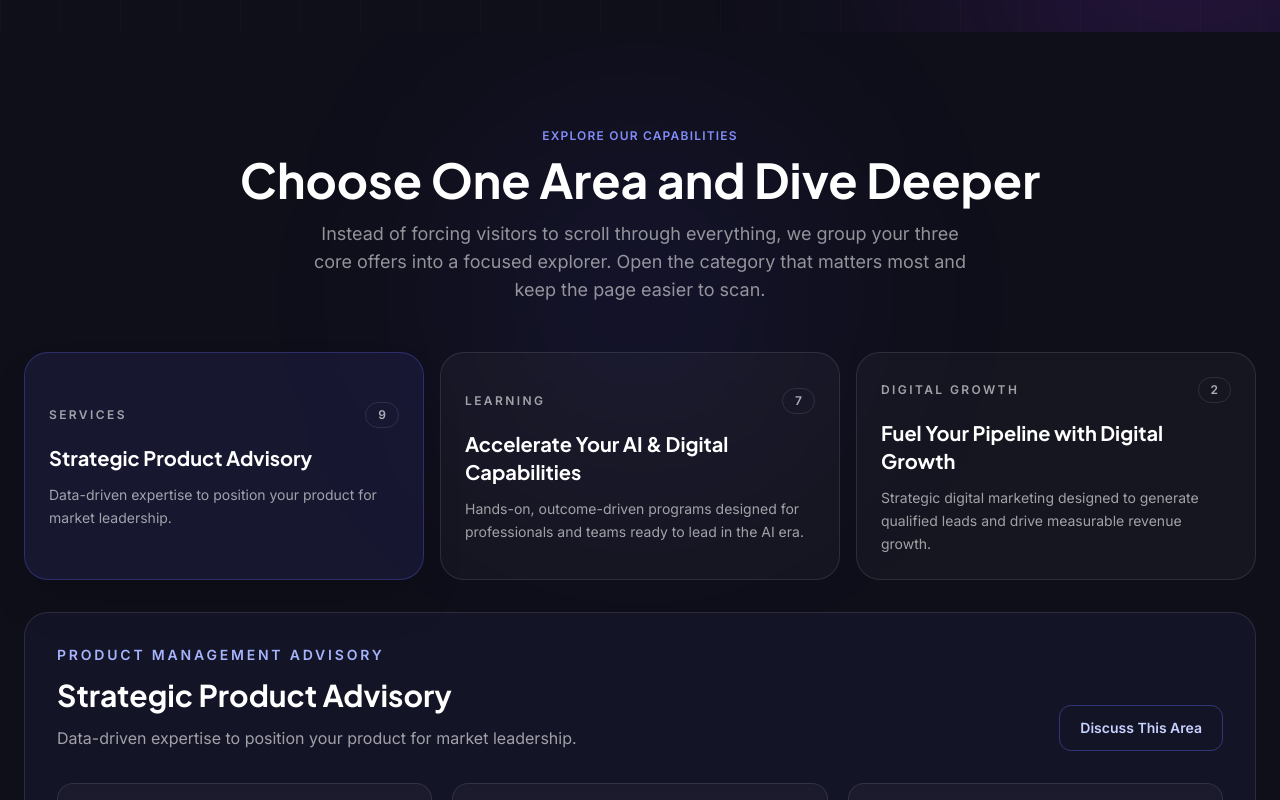
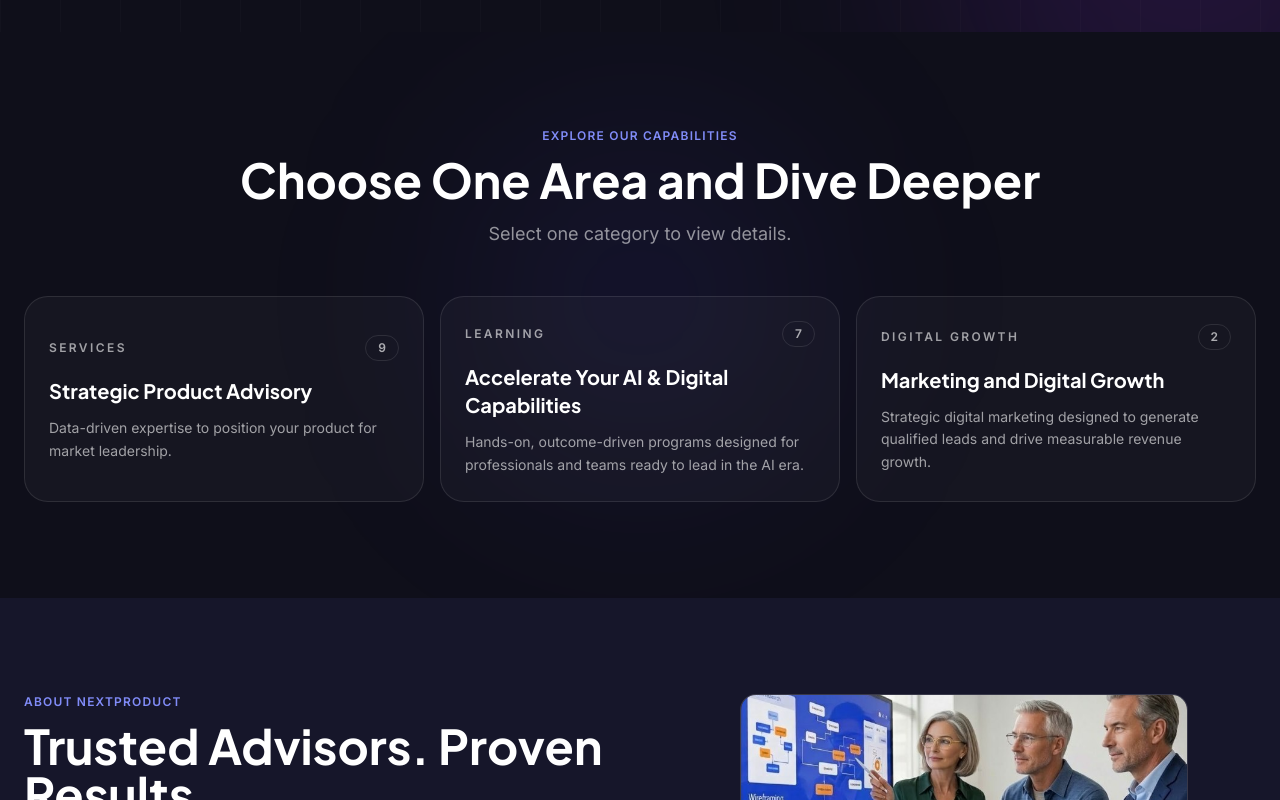
Before and after one commit to pentastarv6/nextproduct-io, a Next.js app: page /en in a window 1280 px wide. Shown: the part 800-1600 px from the top of the page. Built offline with nearby package versions, Linux system fonts and the light colour scheme.

Commit message:
Refine explorer behavior and navbar styling

```diff
--- a/src/components/layout/Navbar.tsx
+++ b/src/components/layout/Navbar.tsx
@@ -35,7 +35,7 @@ export default function Navbar({ locale, t }: NavbarProps) {
     <header
       className={`fixed inset-x-0 top-0 z-50 transition-all duration-300 ${
         scrolled
-          ? 'border-b border-white/8 bg-dark/90 backdrop-blur-xl shadow-xl shadow-black/20'
+          ? 'bg-dark/90 backdrop-blur-xl shadow-xl shadow-black/20'
           : 'bg-transparent'
       }`}
       role="banner"
--- a/src/components/sections/OfferingsExplorer.tsx
+++ b/src/components/sections/OfferingsExplorer.tsx
@@ -82,13 +82,15 @@ export default function OfferingsExplorer({ t, locale }: OfferingsExplorerProps)
     },
   ]), [t]);
 
-  const [activeId, setActiveId] = useState<CategoryId>('services');
+  const [activeId, setActiveId] = useState<CategoryId | null>(null);
 
   useEffect(() => {
     const syncFromHash = () => {
       const hash = window.location.hash.replace('#', '') as CategoryId;
       if (categories.some((category) => category.id === hash)) {
         setActiveId(hash);
+      } else {
+        setActiveId(null);
       }
     };
 
@@ -97,12 +99,14 @@ export default function OfferingsExplorer({ t, locale }: OfferingsExplorerProps)
     return () => window.removeEventListener('hashchange', syncFromHash);
   }, [categories]);
 
-  const activeCategory = categories.find((category) => category.id === activeId) ?? categories[0];
+  const activeCategory = categories.find((category) => category.id === activeId);
 
   const activateCategory = (id: CategoryId) => {
-    setActiveId(id);
+    const nextId = activeId === id ? null : id;
+    setActiveId(nextId);
     if (typeof window !== 'undefined') {
-      window.history.replaceState(null, '', `#${id}`);
+      const nextHash = nextId ? `#${nextId}` : '#services';
+      window.history.replaceState(null, '', nextHash);
     }
   };
 
@@ -156,6 +160,7 @@ export default function OfferingsExplorer({ t, locale }: OfferingsExplorerProps)
           })}
         </div>
 
+        {activeCategory ? (
           <div
             id={`${activeCategory.id}-panel`}
             className="mt-8 rounded-3xl border border-white/10 bg-surface/90 p-6 sm:p-8"
@@ -194,6 +199,7 @@ export default function OfferingsExplorer({ t, locale }: OfferingsExplorerProps)
               ))}
             </div>
           </div>
+        ) : null}
       </div>
     </section>
   );
--- a/src/i18n/locales/en.json
+++ b/src/i18n/locales/en.json
@@ -99,7 +99,7 @@
   },
   "digitalGrowth": {
     "label": "Digital Growth Services",
-    "title": "Fuel Your Pipeline with Digital Growth",
+    "title": "Marketing and Digital Growth",
     "subtitle": "Strategic digital marketing designed to generate qualified leads and drive measurable revenue growth.",
     "items": [
       {
@@ -115,7 +115,7 @@
   "explorer": {
     "label": "Explore Our Capabilities",
     "title": "Choose One Area and Dive Deeper",
-    "subtitle": "Instead of forcing visitors to scroll through everything, we group your three core offers into a focused explorer. Open the category that matters most and keep the page easier to scan.",
+    "subtitle": "Select one category to view details.",
     "cta": "Discuss This Area"
   },
   "about": {
--- a/src/i18n/locales/it.json
+++ b/src/i18n/locales/it.json
@@ -99,7 +99,7 @@
   },
   "digitalGrowth": {
     "label": "Servizi Digital Growth",
-    "title": "Alimenta la Tua Pipeline con il Digital Growth",
+    "title": "Marketing and Digital Growth",
     "subtitle": "Digital marketing strategico progettato per generare lead qualificati e guidare una crescita dei ricavi misurabile.",
     "items": [
       {
@@ -115,7 +115,7 @@
   "explorer": {
     "label": "Esplora le Nostre Competenze",
     "title": "Scegli un'Area e Approfondisci",
-    "subtitle": "Invece di obbligare il visitatore a scorrere tutto, raggruppiamo le tre offerte principali in un unico explorer focalizzato. Apri la categoria più rilevante e rendi la pagina molto più facile da leggere.",
+    "subtitle": "Seleziona una categoria per visualizzare i dettagli.",
     "cta": "Parliamo di Quest'Area"
   },
   "about": {
```
Lines whose indentation alone changed are shown as unchanged.
